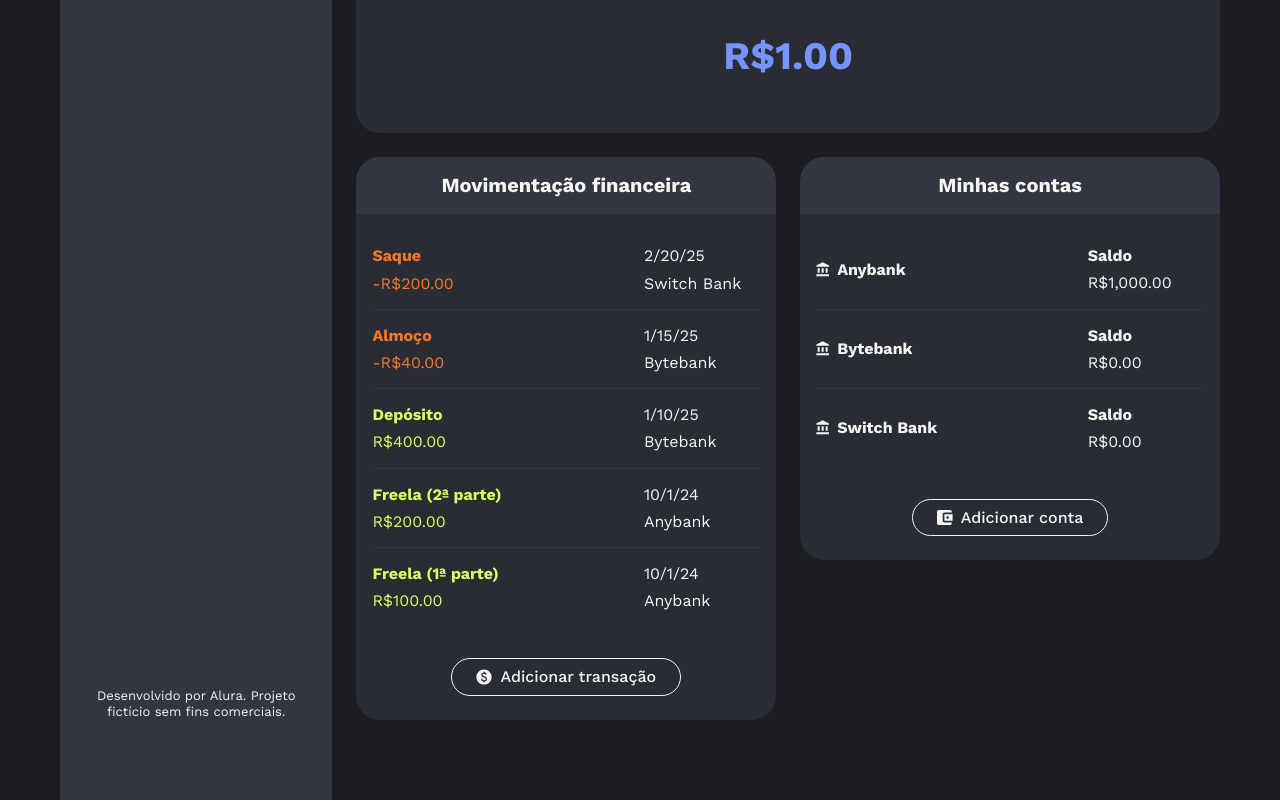
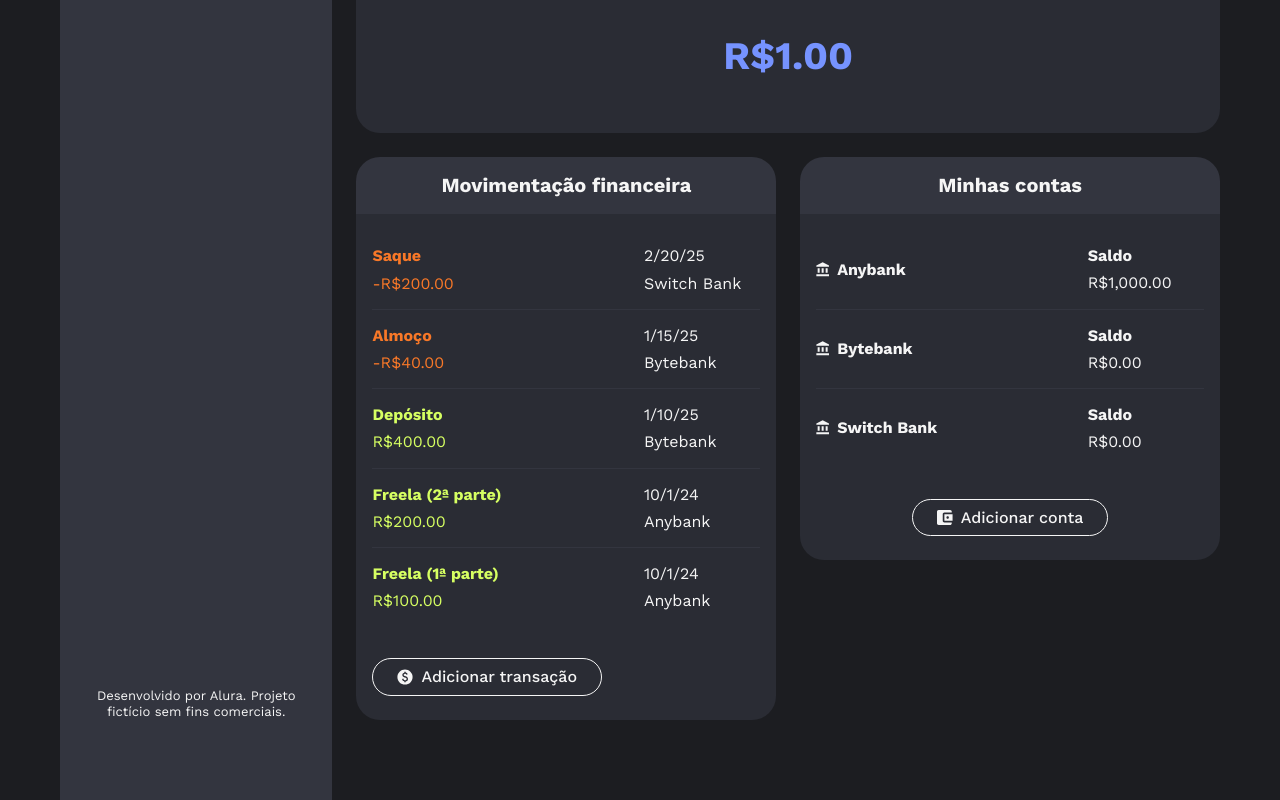
Before and after one commit to alexandre-costa-81/poupeapp, an Angular app: page / in a window 1280 px wide. Shown: the part 272-1072 px from the top of the page. Built offline with nearby package versions, Linux system fonts and the light colour scheme.

Commit message:
feat: add button component for adding transactions with modal functionality

```diff
--- /dev/null
+++ b/src/app/area-financeira/transacoes/botao-adicionar-transacao/botao-adicionar-transacao.component.css
@@ -0,0 +1,3 @@
+.icone-moeda {
+  width: 1rem;
+}
--- /dev/null
+++ b/src/app/area-financeira/transacoes/botao-adicionar-transacao/botao-adicionar-transacao.component.html
@@ -0,0 +1,8 @@
+<app-botao (click)="abrirModal()" class="botao-adicionar-transacao" texto="Adicionar transação">
+  <img src="icones/moeda.svg" alt="" aria-hidden="true" class="icone-moeda" />
+  Adicionar transação
+</app-botao>
+
+<dialog #modal>
+  Oi
+</dialog>
--- /dev/null
+++ b/src/app/area-financeira/transacoes/botao-adicionar-transacao/botao-adicionar-transacao.component.ts
@@ -0,0 +1,16 @@
+import { Component, viewChild } from '@angular/core';
+import { BotaoComponent } from "../../../compartilhados/botao/botao.component";
+
+@Component({
+  selector: 'app-botao-adicionar-transacao',
+  imports: [BotaoComponent],
+  templateUrl: './botao-adicionar-transacao.component.html',
+  styleUrl: './botao-adicionar-transacao.component.css'
+})
+export class BotaoAdicionarTransacaoComponent {
+  modal = viewChild('modal');
+
+  abrirModal() {
+    console.log(this.modal());
+  }
+}
--- a/src/app/area-financeira/transacoes/transacoes.component.css
+++ b/src/app/area-financeira/transacoes/transacoes.component.css
@@ -8,7 +8,3 @@
 .botao-adicionar-transacao {
   margin: 0 auto;
 }
-
-.icone-moeda {
-  width: 1rem;
-}
--- a/src/app/area-financeira/transacoes/transacoes.component.html
+++ b/src/app/area-financeira/transacoes/transacoes.component.html
@@ -14,9 +14,6 @@
       }
     </ul>
 
-    <app-botao class="botao-adicionar-transacao" texto="Adicionar transação">
-      <img src="icones/moeda.svg" alt="" aria-hidden="true" class="icone-moeda" />
-      Adicionar transação
-    </app-botao>
+    <app-botao-adicionar-transacao />
   </div>
 </app-card>
--- a/src/app/area-financeira/transacoes/transacoes.component.ts
+++ b/src/app/area-financeira/transacoes/transacoes.component.ts
@@ -3,10 +3,11 @@ import { TransacaoComponent } from "./transacao/transacao.component";
 import { Transacao } from '../compartilhados/transacao.model';
 import { BotaoComponent } from "../../compartilhados/botao/botao.component";
 import { CardComponent } from "../compartilhados/card/card.component";
+import { BotaoAdicionarTransacaoComponent } from "./botao-adicionar-transacao/botao-adicionar-transacao.component";
 
 @Component({
   selector: 'app-transacoes',
-  imports: [TransacaoComponent, BotaoComponent, CardComponent],
+  imports: [TransacaoComponent, BotaoComponent, CardComponent, BotaoAdicionarTransacaoComponent],
   templateUrl: './transacoes.component.html',
   styleUrl: './transacoes.component.css'
 })
```
